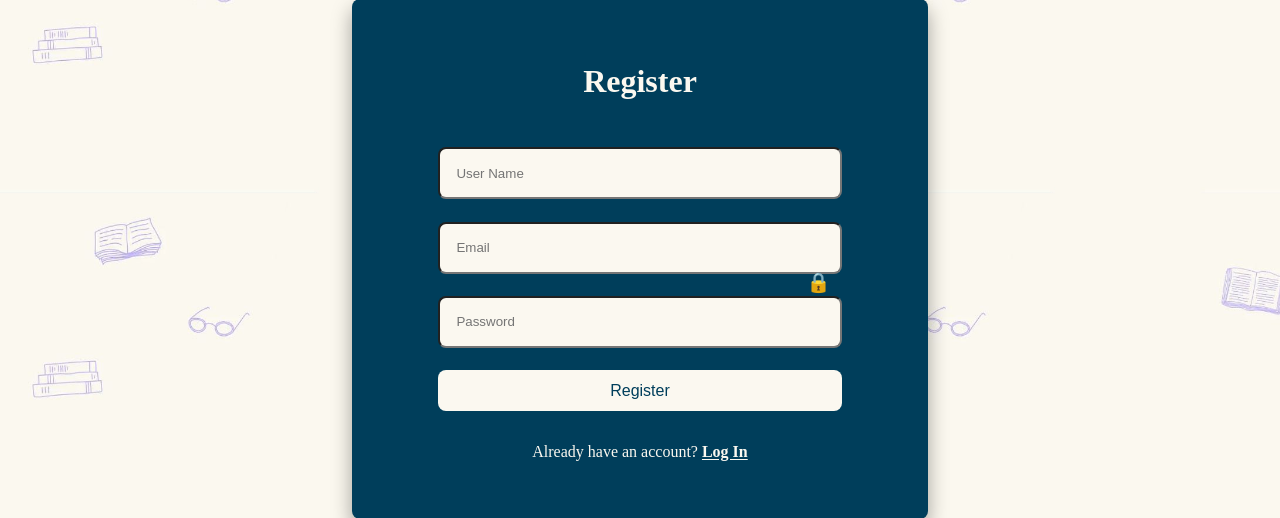
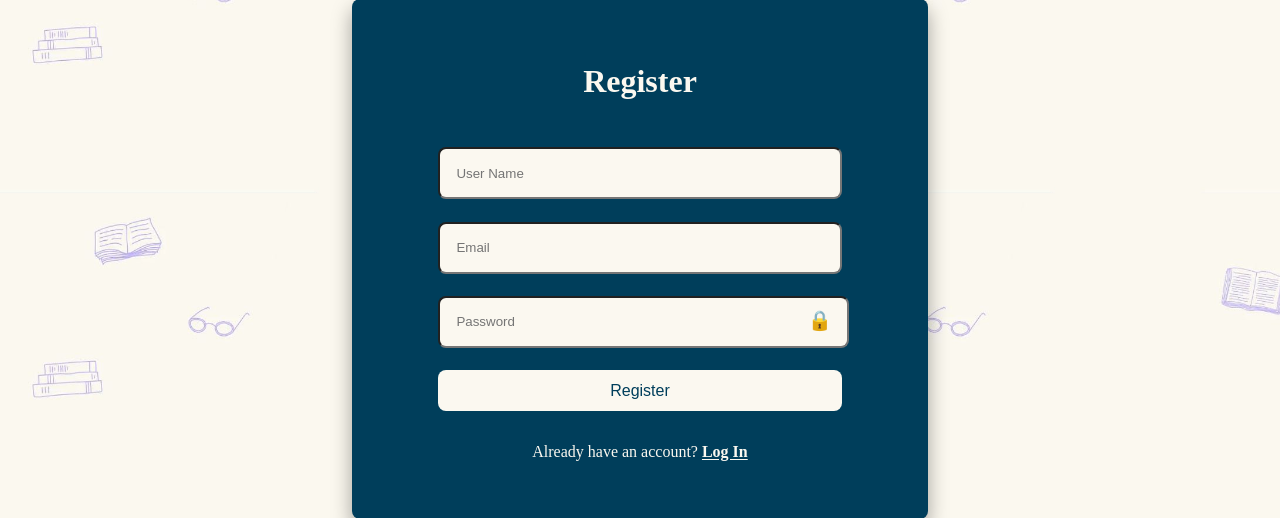
Before and after one commit to Sama-Sokkar/Digital-Library, a Flask app: page /register in a window 1280 px wide. Shown: the part 141-659 px from the top of the page. Run offline with Flask 3, Linux system fonts and the light colour scheme.

Commit message:
style: style the toggle lock on password field

```diff
--- a/static/css/register.css
+++ b/static/css/register.css
@@ -40,13 +40,21 @@ body {
   height: 2rem;
   padding: 0.5rem 1rem;
   background-color: #fbf8f0;
-  /* display: flex; */
+}
+
+.password-wrapper {
+  position: relative;
+  width: 100%;
+}
+
+.password-wrapper input {
+  width: 93%;
 }
 
 #togglePassword {
   position: absolute;
-  top: 51.5%;
-  left: 63%;
+  top: 25%;
+  right: 10px;
   cursor: pointer;
   font-size: 1.2em;
 }
--- a/templates/register.html
+++ b/templates/register.html
@@ -32,14 +32,17 @@
           placeholder="Email"
           class="input"
         />
+        <div class="password-wrapper">
           <input
-          id="password"
-          name="password"
+            id="loginPassword"
+            name="loginPassword"
             type="password"
             placeholder="Password"
             class="input"
           />
           <span id="togglePassword">🔒</span>
+        </div>
+
         <button id="register" type="submit" class="button">Register</button>
       </form>
       <p class="checkAccount">
```
Also changed, not shown: templates/login.html (+4 -3 lines). Lines whose indentation alone changed are shown as unchanged.
